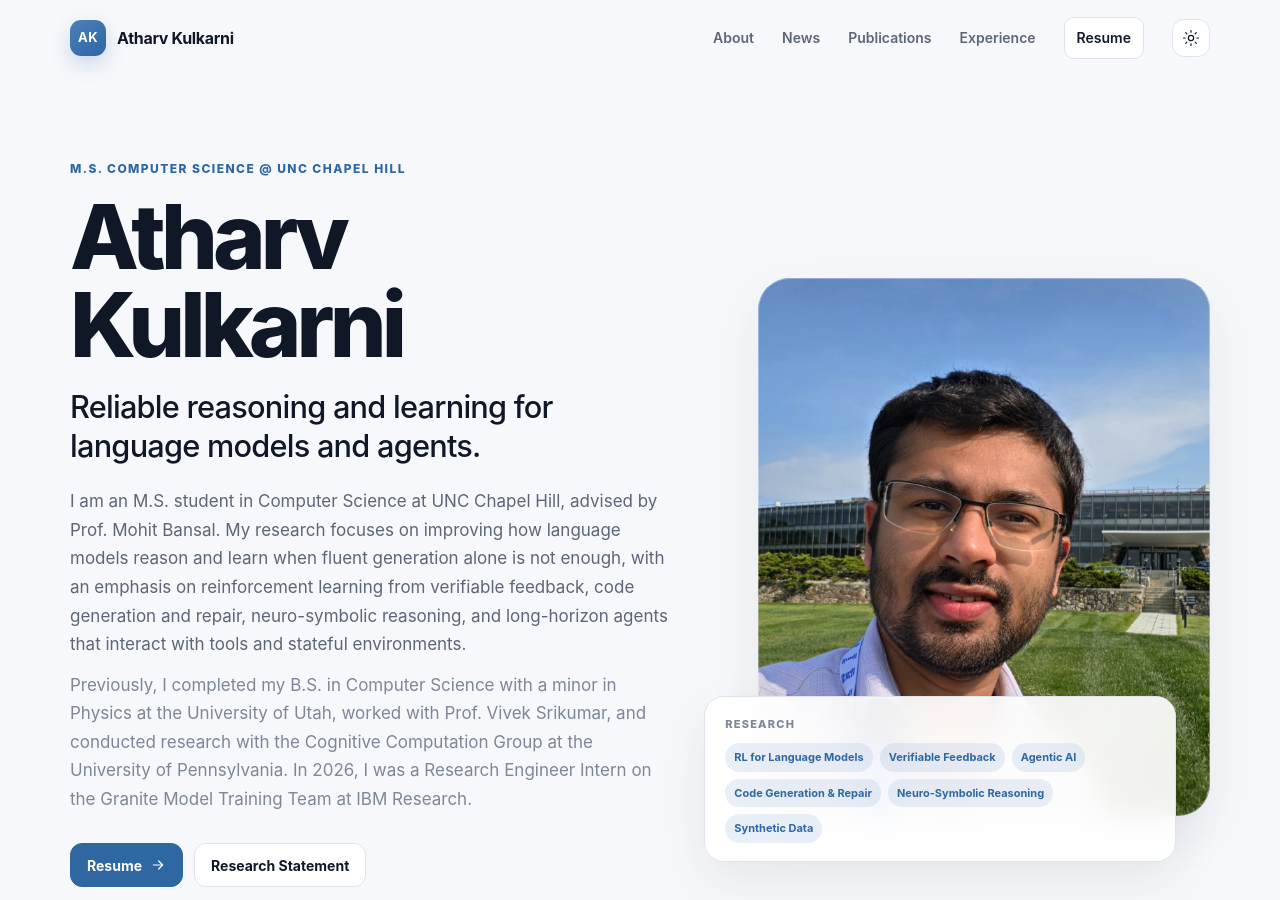
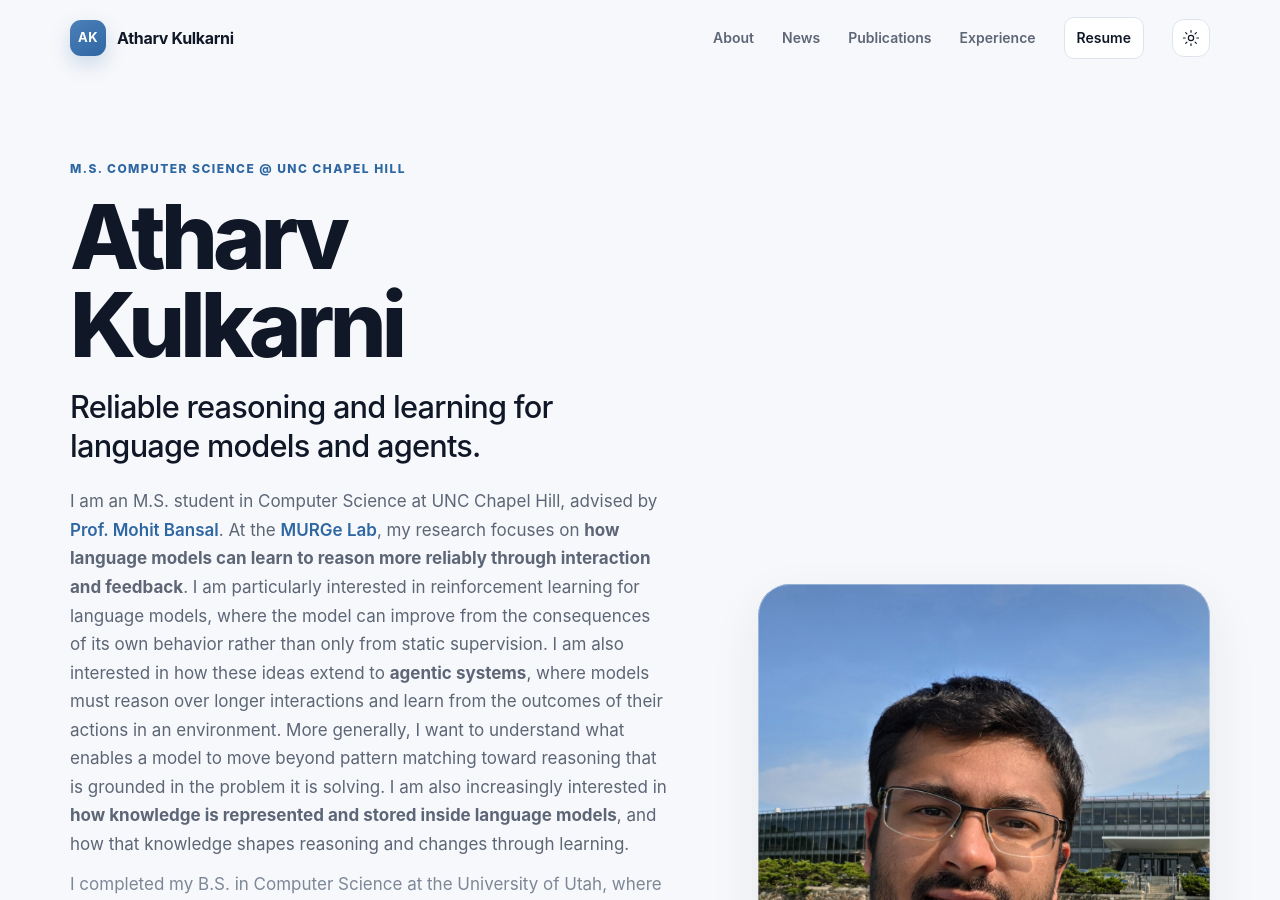
Before and after one commit to AtharvKulkarni22/AtharvKulkarni22.github.io, a Jekyll site: the page built from index.html, in a window 1280 px wide and 900 px high. Built offline with Jekyll 4.4.1, drawn with Linux system fonts in a browser that asks for light colours; some of the changed text lies outside the part shown.

Commit message:
Update research bio

```diff
--- a/_data/profile.yml
+++ b/_data/profile.yml
@@ -8,15 +8,37 @@ research_statement: "/assets/docs/Atharv_Kulkarni_Research_Statement.pdf"
 cv: ""  # Add /assets/docs/Atharv_Kulkarni_CV.pdf when you have a separate CV.
 
 bio: >-
-  I am an M.S. student in Computer Science at UNC Chapel Hill, advised by Prof. Mohit Bansal.
-  My research focuses on improving how language models reason and learn when fluent generation alone is not enough,
-  with an emphasis on reinforcement learning from verifiable feedback, code generation and repair, neuro-symbolic reasoning,
-  and long-horizon agents that interact with tools and stateful environments.
+  I am an M.S. student in Computer Science at UNC Chapel Hill, advised by
+  <a href="https://www.cs.unc.edu/~mbansal/" target="_blank" rel="noopener">Prof. Mohit Bansal</a>.
+  At the <a href="https://murgelab.cs.unc.edu/" target="_blank" rel="noopener">MURGe Lab</a>,
+  my research focuses on <strong>how language models can learn to reason more reliably through interaction and feedback</strong>.
+  I am particularly interested in reinforcement learning for language models, where the model can improve from the consequences
+  of its own behavior rather than only from static supervision. I am also interested in how these ideas extend to
+  <strong>agentic systems</strong>, where models must reason over longer interactions and learn from the outcomes of their actions
+  in an environment. More generally, I want to understand what enables a model to move beyond pattern matching toward reasoning
+  that is grounded in the problem it is solving. I am also increasingly interested in
+  <strong>how knowledge is represented and stored inside language models</strong>, and how that knowledge shapes reasoning and
+  changes through learning.
 
 bio2: >-
-  Previously, I completed my B.S. in Computer Science with a minor in Physics at the University of Utah,
-  worked with Prof. Vivek Srikumar, and conducted research with the Cognitive Computation Group at the University of Pennsylvania.
-  In 2026, I was a Research Engineer Intern on the Granite Model Training Team at IBM Research.
+  I completed my B.S. in Computer Science at the University of Utah, where I had the privilege of completing my bachelor’s thesis
+  under <a href="https://svivek.com/" target="_blank" rel="noopener">Prof. Vivek Srikumar</a>.
+  My work there focused on learning from execution and environmental feedback as a way to improve language-model reasoning.
+  Previously, I also worked as a Research Programmer with the
+  <a href="https://cogcomp.seas.upenn.edu/" target="_blank" rel="noopener">Cognitive Computation Group at the University of Pennsylvania</a>
+  under <a href="https://www.cis.upenn.edu/~danroth/" target="_blank" rel="noopener">Prof. Dan Roth</a> and
+  <a href="https://scholar.google.com/citations?user=Bs5H0S4AAAAJ&amp;hl=en" target="_blank" rel="noopener">Prof. Vivek Gupta</a>,
+  where I studied how to make language-model reasoning over structured information more reliable by reducing reliance on memorized
+  facts and encouraging models to reason through explicit symbolic representations.
+
+bio3: >-
+  Most recently, I was a Research Engineer Intern on the Granite Model Training Team at the
+  <a href="https://research.ibm.com/labs/yorktown-heights" target="_blank" rel="noopener">T. J. Watson Research Center</a>
+  at <a href="https://research.ibm.com/artificial-intelligence" target="_blank" rel="noopener">IBM Research</a>.
+  My work focused on <strong>how to create useful training experience for long-horizon language-model agents</strong>.
+  As agents are asked to operate in richer environments, simply generating more tasks is not enough. The experience has to expose
+  meaningful weaknesses in the agent while still remaining executable and verifiable. I worked on this problem by studying how
+  agentic environments can be systematically made more challenging in ways that provide stronger signals for training and evaluation.
 
 interests:
   - "RL for Language Models"
--- a/assets/css/style.scss
+++ b/assets/css/style.scss
@@ -99,6 +99,16 @@ html[data-theme="dark"] .theme-icon-moon { display: block; }
 .hero-tagline { margin: 18px 0 22px; max-width: 700px; font-size: clamp(22px, 2.4vw, 32px); line-height: 1.28; letter-spacing: -0.025em; color: var(--text); font-weight: 520; }
 .hero-bio { margin: 0 0 12px; max-width: 720px; color: var(--muted); font-size: 17px; }
 .hero-bio.secondary { color: var(--subtle); }
+.hero-bio a {
+  color: var(--accent-strong);
+  font-weight: 600;
+  text-decoration: none;
+}
+
+.hero-bio a:hover {
+  text-decoration: underline;
+  text-underline-offset: 3px;
+}
 .hero-actions { display: flex; flex-wrap: wrap; gap: 11px; margin-top: 30px; }
 .button { display: inline-flex; align-items: center; gap: 8px; min-height: 44px; padding: 0 16px; border-radius: 12px; font-size: 14px; font-weight: 660; border: 1px solid var(--line); transition: transform 150ms ease, border-color 150ms ease, background 150ms ease; }
 .button svg { width: 16px; height: 16px; }
--- a/index.html
+++ b/index.html
@@ -36,6 +36,7 @@ title: Atharv Kulkarni
       <p class="hero-tagline">{{ p.tagline }}</p>
       <p class="hero-bio">{{ p.bio }}</p>
       <p class="hero-bio secondary">{{ p.bio2 }}</p>
+      <p class="hero-bio secondary">{{ p.bio3 }}</p>
 
       <div class="hero-actions">
         <a class="button button-primary" href="{{ p.resume | relative_url }}" target="_blank" rel="noopener">
```
Also changed, not shown: assets/img/agent-forest.png, assets/img/llm-symbolic.png, assets/img/patssel.png, assets/img/reinforcing-code.png.
